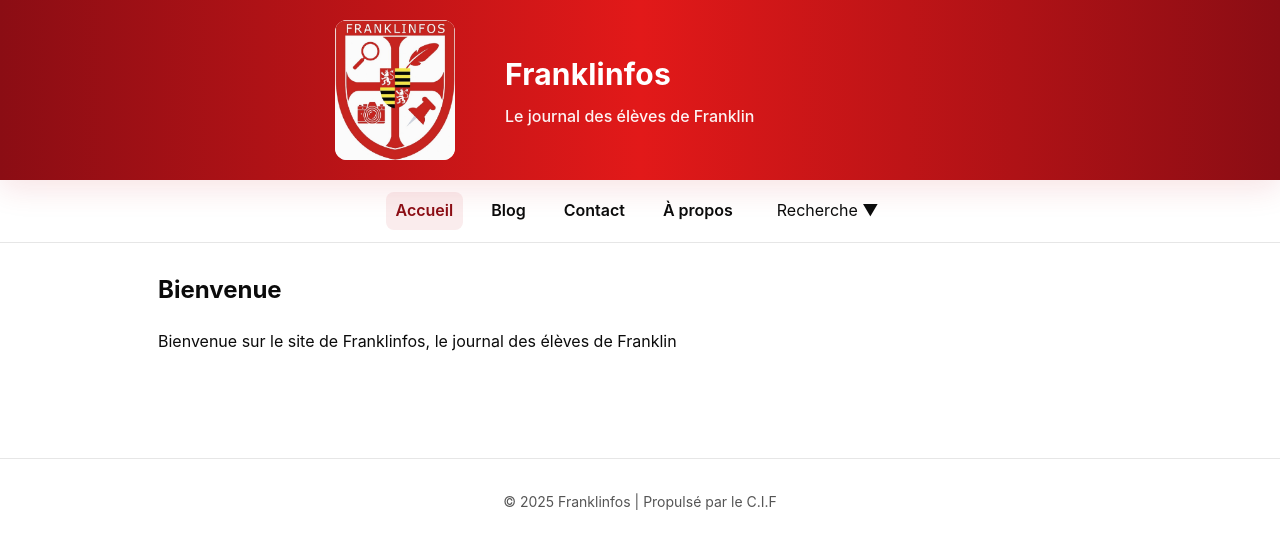
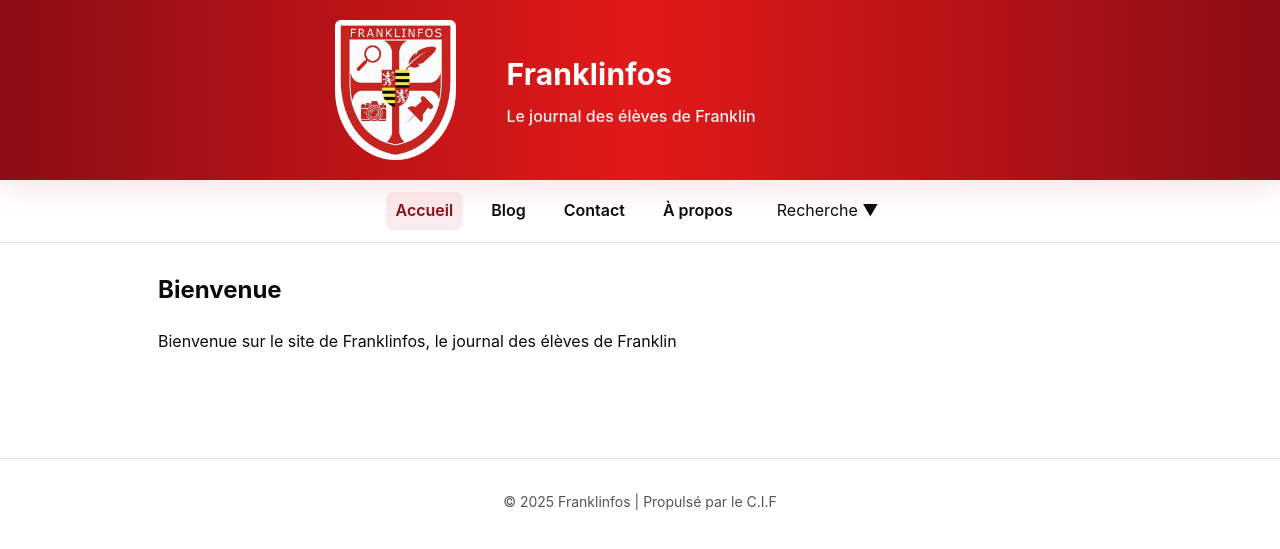
Before and after one commit to Secondaire-Xavier/fr1, a Jekyll site: the page built from index.md, in a window 1280 px wide. Shown: the top 549 px of the page. Built offline with Jekyll 4.4.1, drawn with Linux system fonts in a browser that asks for light colours.

Commit message:
Update style.css

```diff
--- a/assets/style.css
+++ b/assets/style.css
@@ -38,9 +38,11 @@ body {
 }
 
 .logo-box {
-  background: white;
+  background: rgb(255, 255, 255);
   margin-left: calc(25% - 30px);
   border-radius: 12px;
+  border-bottom-left-radius: 100% 100%;
+  border-bottom-right-radius: 100% 100%;
   display: flex;
   align-items: center;
   justify-content: center;
@@ -52,7 +54,9 @@ body {
   height: 140px;
   width: auto;
   display: block;
-  border-radius: 12px;
+  border-bottom-left-radius: 50% 55%;
+  border-bottom-right-radius: 50% 55%;
+  padding: 5px;
 }
 
 .title-box {
@@ -412,13 +416,15 @@ small {
 }
 
 /* Tables */
+.table-container {
+  overflow-x: auto;
+}
 .post-content table {
   width: 100%;
   border-collapse: collapse;
   margin: 24px 0;
   background: var(--card);
   border-radius: 8px;
-  overflow: hidden;
   box-shadow: 0 2px 8px rgba(11, 11, 11, 0.06);
   border: 1px solid var(--border);
 }
@@ -446,6 +452,7 @@ small {
   border-bottom: 1px solid var(--border);
   border-right: 1px solid rgba(158, 120, 120, 0.4);
   color: var(--text);
+  min-width: 170px;
 }
 
 .post-content table td:last-child {
@@ -497,6 +504,7 @@ small {
 
   .logo {
     height: 120px;
+    padding: 3px;
   }
 
   .site-header h1 {
@@ -512,10 +520,7 @@ small {
 @media (max-width: 600px) {
   .logo {
     height: 100px;
-  }
-
-  .logo-box {
-    padding: 10px 4px;
+    padding: 2px;
   }
 
   .site-header h1 {
```
